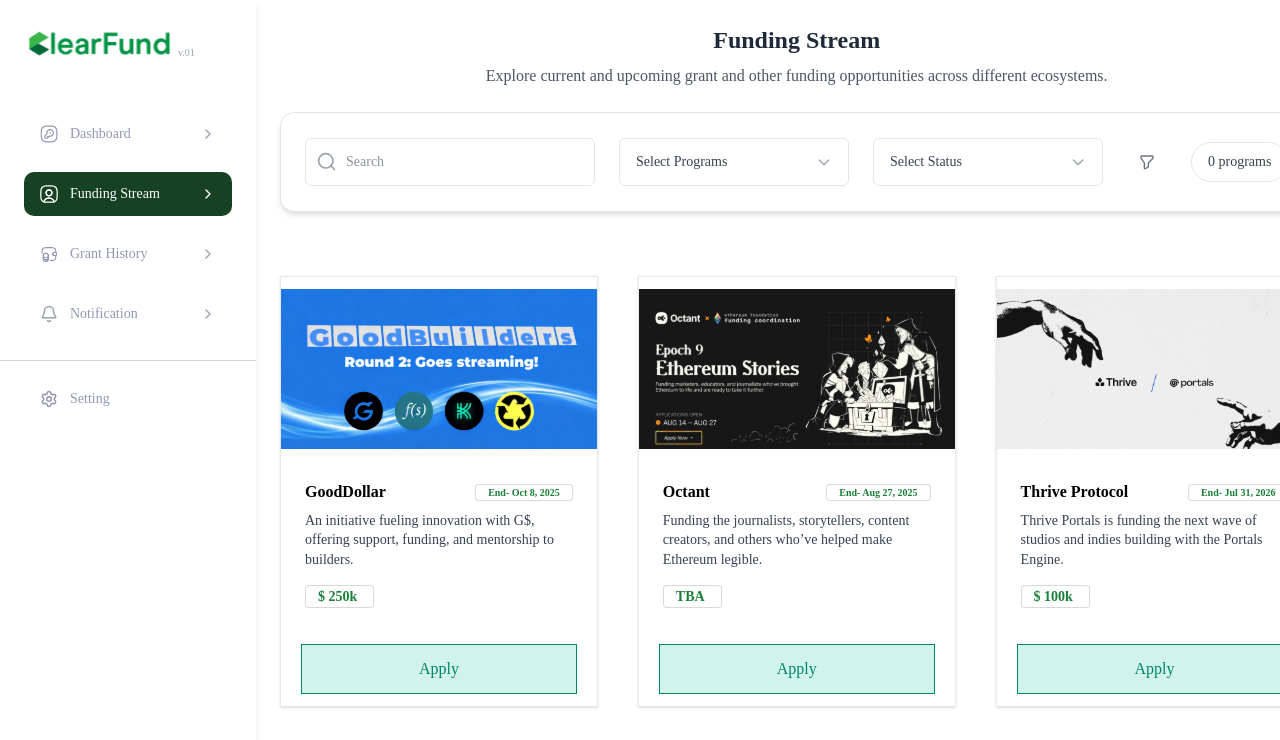
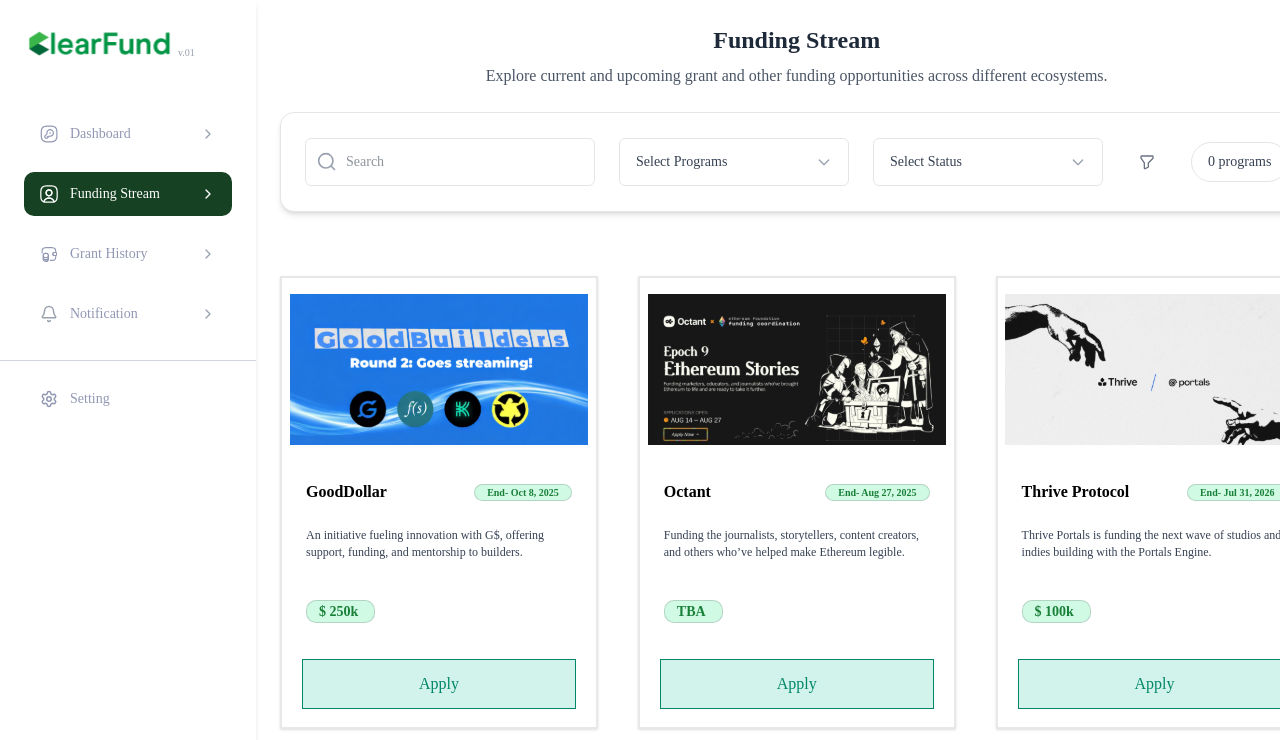
Before and after one commit to LighthouseL2/Clearfund, a Next.js app: page /grant-rounds in a window 1280 px wide. Shown: the top 740 px of the page. Built offline with nearby package versions, Linux system fonts and the light colour scheme; a web font is replaced by a local one.

Commit message:
add borderd to grant round card and spacing

```diff
--- a/src/components/GrantRoundCard.jsx
+++ b/src/components/GrantRoundCard.jsx
@@ -8,40 +8,40 @@
         {grants.map((item, index) => (
           <div
             key={index}
-            className="flex flex-col justify-between h-full w-full max-w-[360px] border border-gray-200  shadow-sm bg-white hover:shadow-md transition"
+            className="flex flex-col justify-between h-full w-full max-w-[360px] border-2 border-[#0000004D]/30  shadow-sm bg-white hover:shadow-md transition"
           >
             {/* Top image */}
             <div className="flex items-center justify-center w-full h-auto">
               <Image
                 src={item.image}
                 alt={item.title}
-                width={320}
+                width={298}
                 height={149}
-                className="object-contain lg:py-3 "
+                className="object-contain py-0 sm:py-2 md:py-2.5 lg:py-3.5 xl:py-4"
               />
             </div>
             {/* Card content */}
             <div className="flex-grow mt-5 px-6 pb-6 flex flex-col">
 
               <div>
-                <div className="flex justify-between items-center mb-2">
+                <div className="flex justify-between items-center mb-3">
                   <h3 className="text-[16px] text-[#000000] font-bold leading-snug">
                     {item.title}
                   </h3>
-                  <p className="text-[10px] text-[#198038] font-sans font-bold border bg-[#FFFFFF] border-black/15 rounded px-3">{item.date}</p>
+                  <p className="text-[10px] text-[#198038] font-sans font-bold border bg-[#D1FAE5] border-black/15 rounded-[10px] px-3">{item.date}</p>
                 </div>
 
-                <p className="text-[14px] font-sans leading-snug text-gray-700">
+                <p className="text-[12px] font-sans leading-snug text-gray-700 mb-3 py-3">
                   {item.desc}
                 </p>
               </div>
               <div className="flex-grow"></div>
-              <p className="inline-flex items-center border bg-[#FFFFFF] border-black/15 text-[#198038] rounded  px-3 gap-1 text-[14px] font-sans font-medium mt-4 w-fit">
-                <span className=" font-extrabold">{item.amount}</span>
+              <p className="inline-flex items-center border bg-[#D1FAE5] border-black/15 text-[#198038] rounded-[10px] px-3 gap-1 text-[14px] font-sans font-medium mt-4 w-fit">
+                <span className=" font-extrabold ">{item.amount}</span>
                 <span className="">{item.coin}</span>
               </p>
             </div>
-            <div className="px-5 py-3  mt-auto">
+            <div className="px-5 py-3 mb-1.5 mt-auto">
               {item.link && (
                 <Link
                   href={item.link}
```
